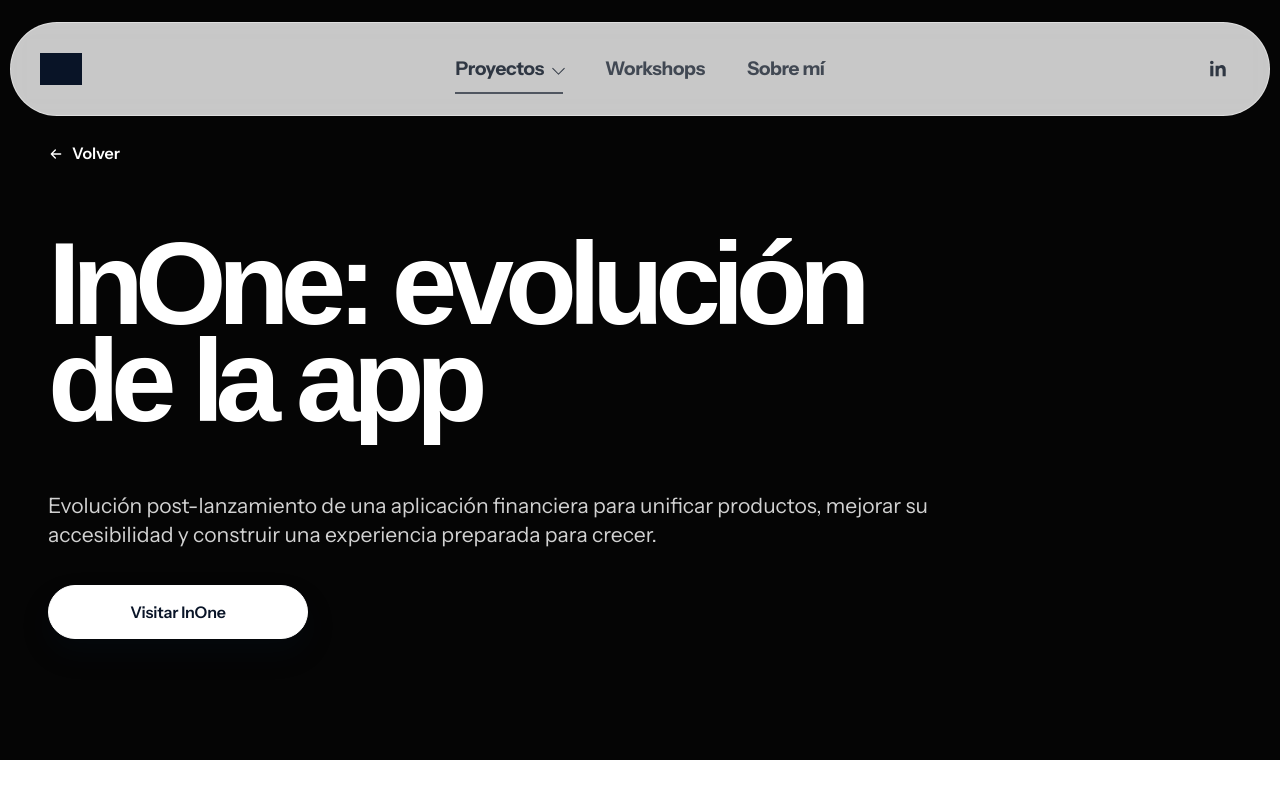
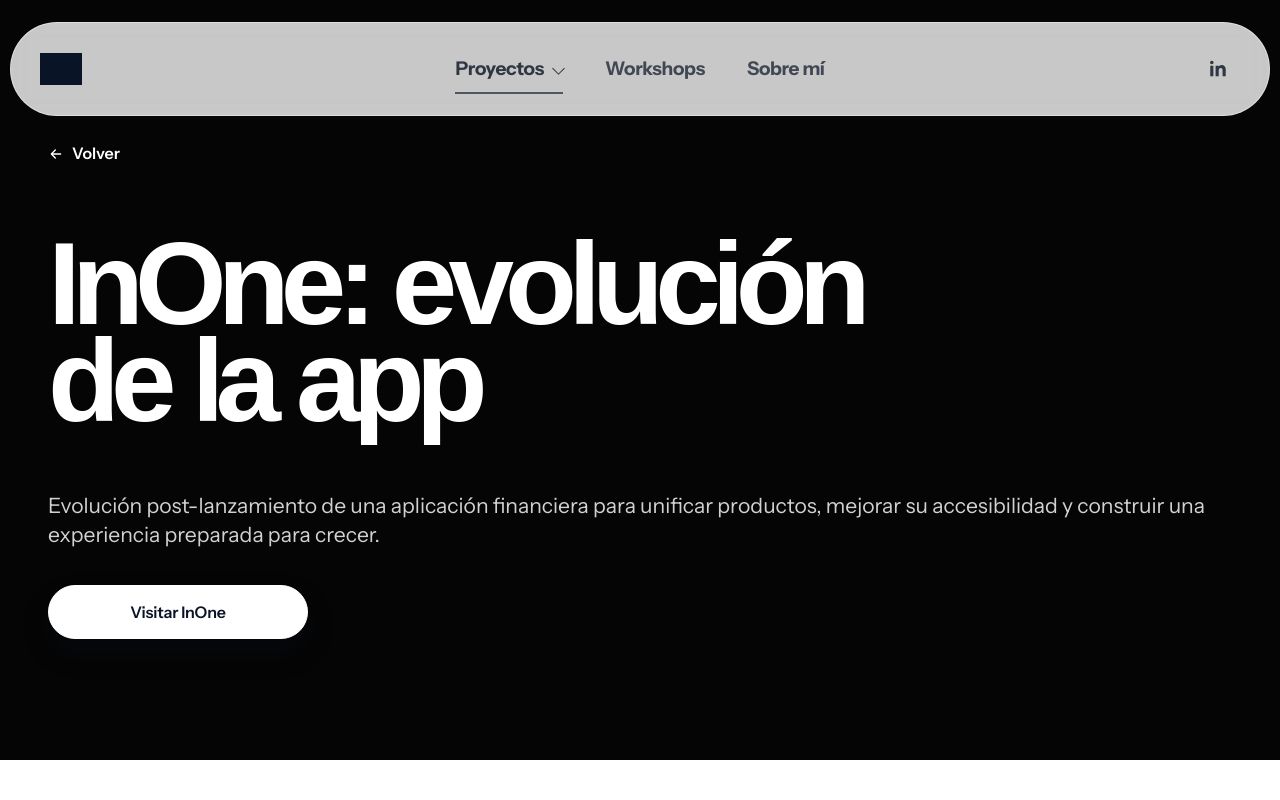
Before and after one commit to vicalbahaca/Portfolio, a Next.js app: page /projects-north/inone in a window 1280 px wide. Shown: the top 800 px of the page. Built offline with nearby package versions, Linux system fonts and the light colour scheme; grey boxes are pictures that could not be loaded.

Commit message:
style: ampliar cabeceras de casos

```diff
--- a/src/styles/InOneExploration.module.css
+++ b/src/styles/InOneExploration.module.css
@@ -2193,11 +2193,13 @@
 
 .finalHeroCopy {
   margin-top: clamp(72px, 9vh, 112px);
-  max-width: 1080px;
+  width: 100%;
+  max-width: none;
 }
 
 .finalHeroCopy h1 {
-  max-width: 1050px;
+  width: 100%;
+  max-width: none;
   margin: 0;
   font-family: Arial, Helvetica, sans-serif;
   font-size: clamp(5rem, 9.2vw, 8.6rem);
@@ -2209,7 +2211,8 @@
 }
 
 .finalHeroCopy > p {
-  max-width: 920px;
+  width: 100%;
+  max-width: none;
   margin-top: 64px;
   color: rgba(255, 255, 255, 0.82);
   font-size: clamp(1rem, 1.65vw, 1.35rem);
```
Also changed, not shown: src/styles/globals.css.
